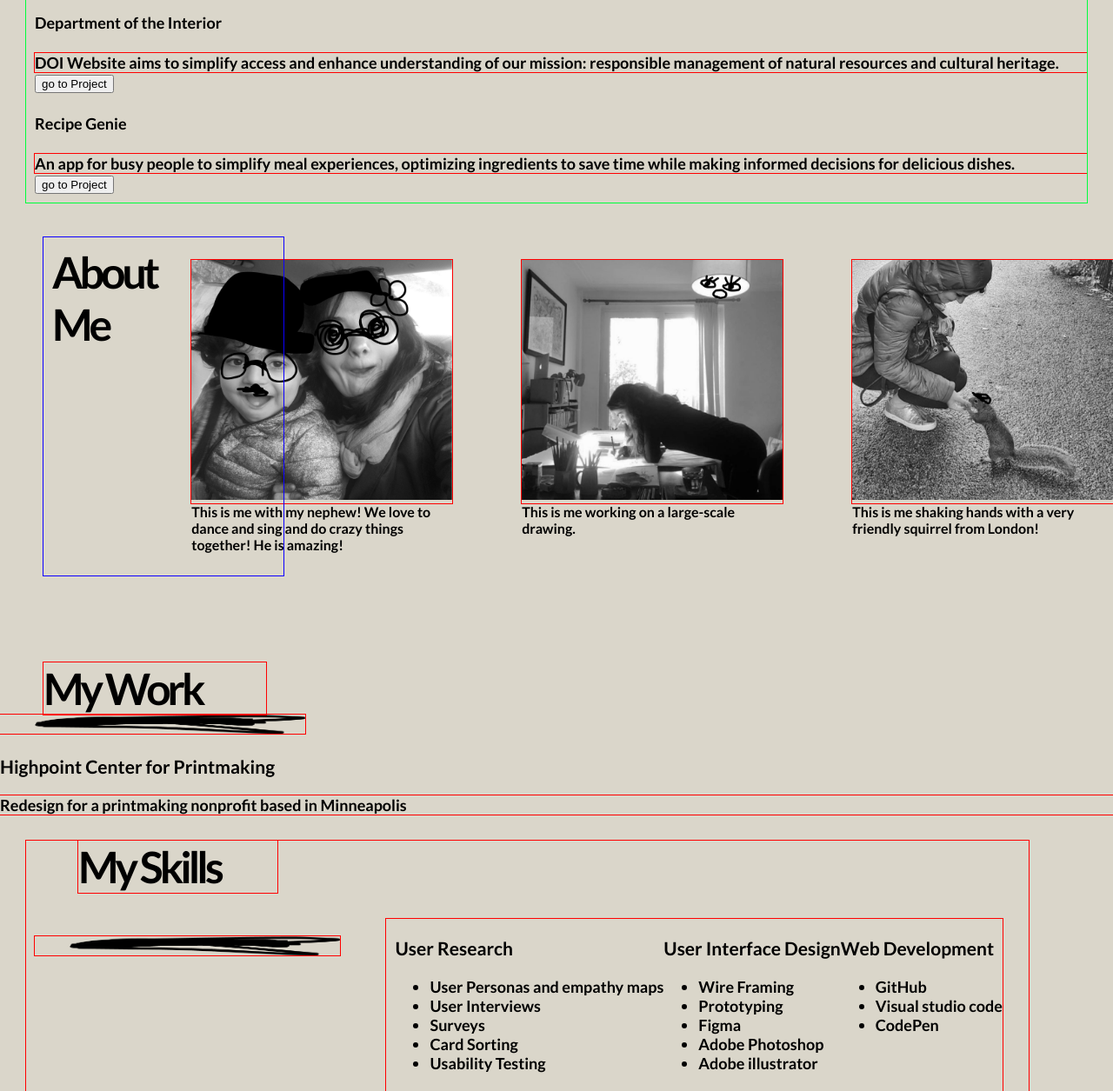
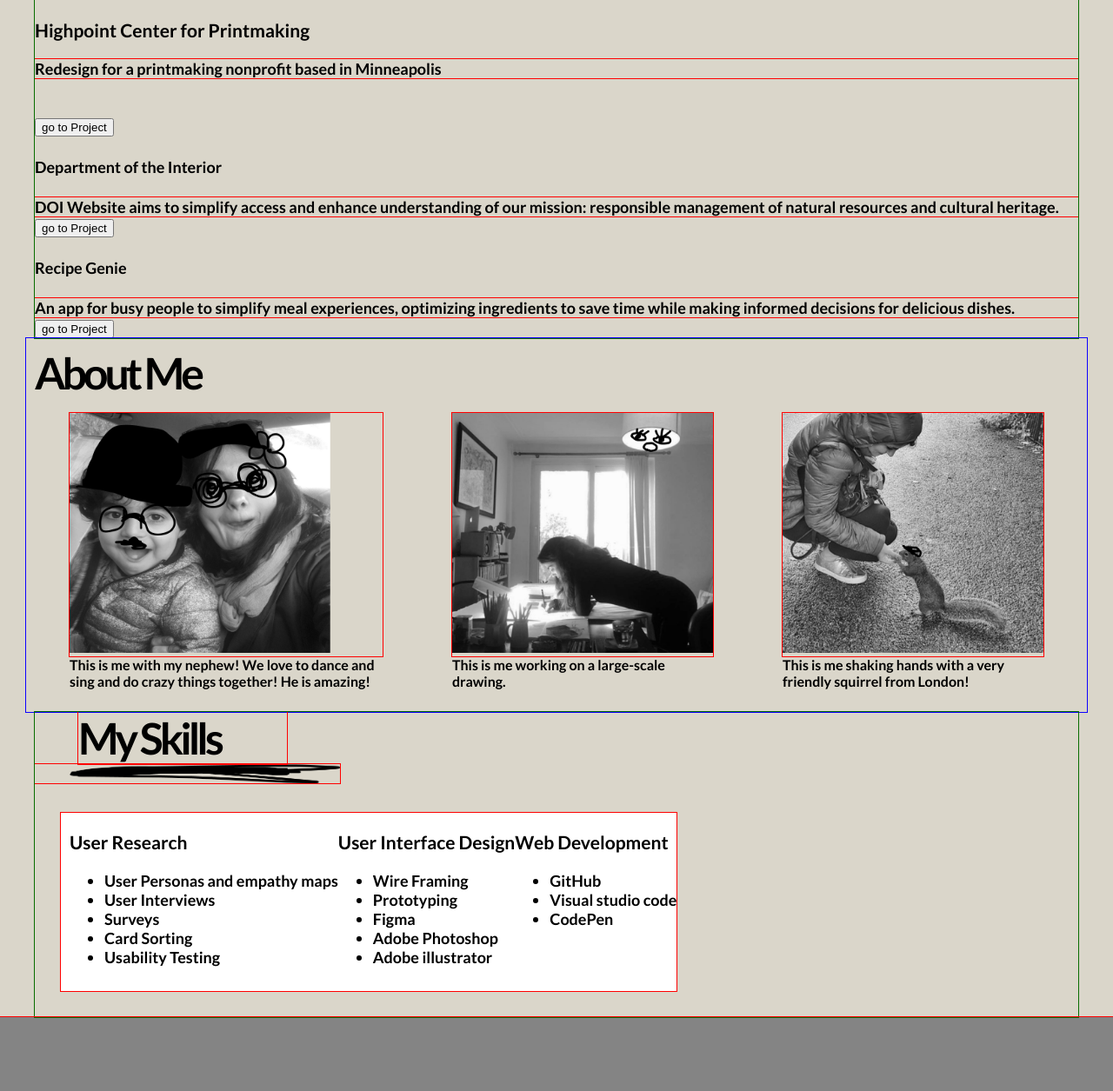
Before and after one commit to manjanjoon/UX_UI_HW_18, a plain HTML site: page index.html in a window 1280 px wide. Shown: the part 760-2015 px from the top of the page at 87% size. Drawn offline with Linux system fonts and the light colour scheme.

Commit message:
more html css to my skills and my work sections

```diff
--- a/css/style.css
+++ b/css/style.css
@@ -100,18 +100,6 @@ p {
 
         }*/
     }
-
-    .aboutme{
-        outline: 1px solid rgb(13, 0, 255);
-        font-family: 'lato';
-        width: 20%;
-        letter-spacing:0px;
-        padding: 10px 10px 10px 10px;
-        margin: 40px 20px 100px 50px ;
-        display: flex;
-        font-size: 16px;
-
-    }
     .aboutmetitle {
         font-size: 50px;
         letter-spacing: -4px;
@@ -119,6 +107,23 @@ p {
         padding: 0;
 
     }
+
+    .aboutme{
+        outline: 1px solid rgb(13, 0, 255);
+        font-family: 'lato';
+        /*width: 80%;*/
+        max-width: 1200px;
+        letter-spacing:0px;
+        padding: 10px 10px 10px 10px;
+       /*margin: 40px 20px 00px 50px ;*/
+       margin: 0 auto;
+       /* display: flex;*/
+        font-size: 16px;
+
+    }
+   .mypictures{
+    display: flex;
+   }
 
 .mywork{
     outline: 1px solid rgb(0, 255, 60);
@@ -144,6 +149,11 @@ p {
     color: #ff0000;
 }
 
+section {
+    outline: 1px solid rgb(7, 109, 0);
+    max-width: 1200px;
+    margin: 0 auto;
+}
 
 
 .myskills {
@@ -151,7 +161,7 @@ p {
     flex-wrap: nowrap;
     margin: 30px;
     padding: 0px 0px 10px 10px;
-    background-color: #DAD6CA;
+    background-color: #ffffff;
     display:inline-flex;
 
 }
@@ -173,7 +183,7 @@ p {
 }
 
 .flexcontainer{
-    outline: 1px solid rgb(85, 0, 255);
+    outline: 1px solid rgb(0, 89, 255);
     display: flex;
     flex-wrap: nowrap;
     margin: 50px;
@@ -183,7 +193,7 @@ p {
 
 .flexcontainer
 div{
-    outline: 1px solid rgb(102, 255, 0);
+    outline: 1px solid rgb(255, 0, 0);
     background-color: #ffffff;
     width: 0px;
     height: 0px;
--- a/index.html
+++ b/index.html
@@ -52,10 +52,16 @@
 </div>
 
 </section>
-<main>
-    <section class="mywork">
+<section class="flexcontainer-1">
+    <h2 class="worktitle">My Work</h2>
+    <img src="images/linedrawing.png" class="linedrawing" width="311" height="22">
+    <div class="flexcontainer-1">
+         <div>
+         <h3 class="Highpoint">Highpoint Center for Printmaking<h3>
+         <p>Redesign for a printmaking nonprofit based in Minneapolis</p>
 
-        <div class="workgrid">
+     </div>
+       <div class="workgrid">
             <div><img></div>
 
             <div>
@@ -75,13 +81,22 @@
             </div>
 
         </div>
-    </section>
+     <div>
 
-</main>
+     </div>
+
+
+ </div>
+ </div>
+</div>
+ </section>
+
  <!--  My Work section coded using CSS flex -->
-<div>
  <section class="aboutme">
+    <div>
     <h2 class="aboutmetitle">About Me</h2>
+</div>
+<div class="mypictures">
 <figure>
     <p><img src="images/sarv.png"width=300 alt="nephew"></p>
     <figcaption> This is me with my nephew! We love to dance and sing and do crazy things together! He is amazing!</figcaption>
@@ -96,37 +111,21 @@
 
     <figcaption> This is me shaking hands with a very friendly squirrel from London!</figcaption>
 </figure>
+</div>
  </section>
-</div>
 
- <section class="flexcontainer-1">
-    <h2 class="worktitle">My Work</h2>
-    <img src="images/linedrawing.png" class="linedrawing" width="311" height="22">
-    <div class="flexcontainer-1">
-         <div>
-         <h3 class="Highpoint">Highpoint Center for Printmaking</h3>
-         <p>Redesign for a printmaking nonprofit based in Minneapolis</p>
-
-     </div>
-
-     <div>
-
-     </div>
+ <!--  My Work section coded using CSS flex -->
 
 
- </div>
- </div>
-</div>
- </section>
  <!--  My Work section coded using CSS flex -->
 
  <!--  My UX Skills section coded using CSS flex -->
-<section class="myskills">
+ <section class="flexcontainer-1">
 <div>
    <h2 class="skilltitle">My Skills</h2>
    <img src="images/linedrawing.png" class="linedrawing" width="311" height="22">
-
-    <div class=myskills >
+   <div class="flexcontainer-1">
+    <div class="myskills" >
 
 
         <div>
@@ -158,10 +157,9 @@
         <li>Visual studio code</li>
         <li>CodePen</li>
        </ul>
-
     </div>
-
-</div>
+    </div>
+    </div>
 </div>
 </section>
 <!--  My UX Skills section coded using CSS flex -->
```
